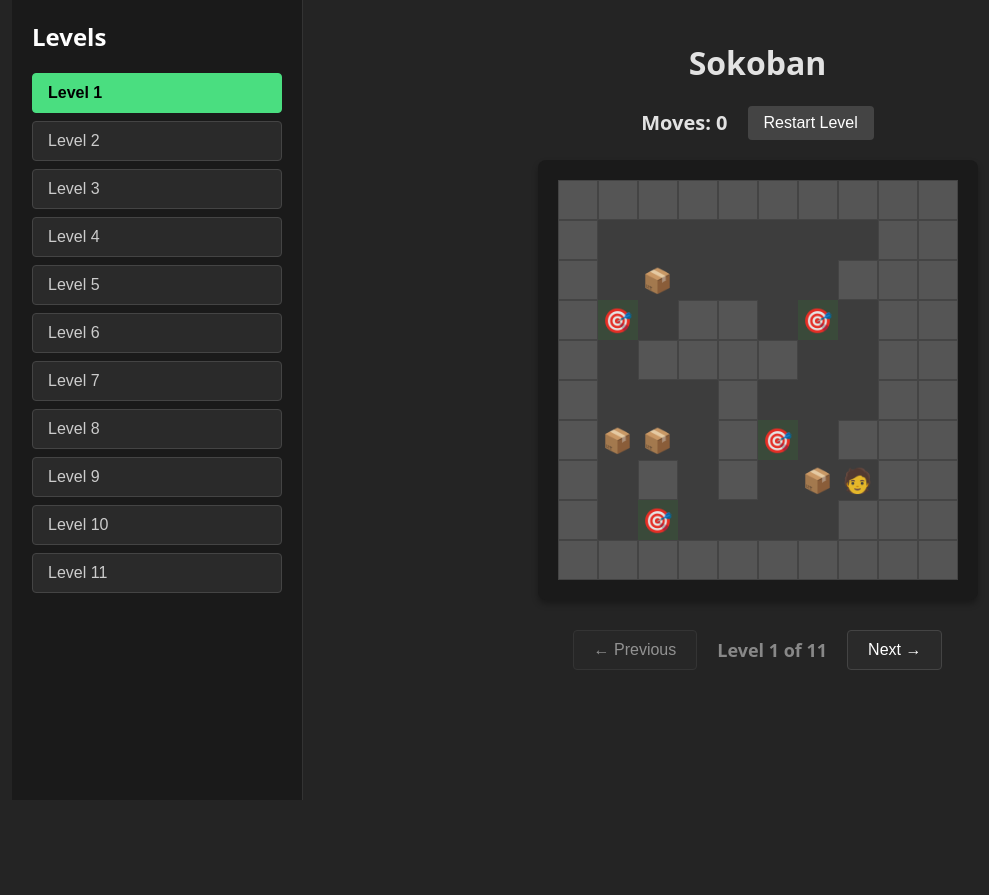
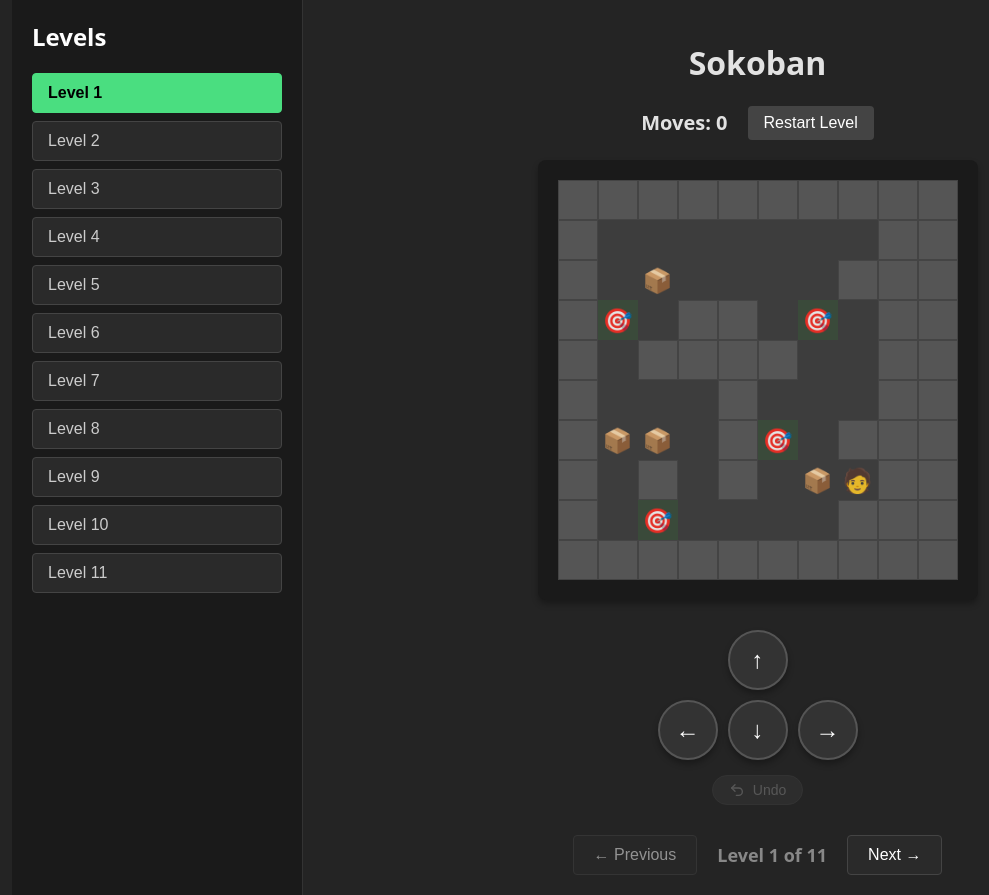
Before and after one commit to rdybarra/sokoban, a React (Vite) app: page / in a window 1280 px wide. Shown: the whole page, without its empty margins (28-1017 px from the left). Before the commit the page ends 800 px from the top, so only its background shows below. Built offline with nearby package versions, Linux system fonts and the light colour scheme.

Commit message:
fix: add arrows and undo

```diff
--- a/package.json
+++ b/package.json
@@ -10,6 +10,7 @@
     "preview": "vite preview"
   },
   "dependencies": {
+    "lucide-react": "^1.17.0",
     "react": "^19.2.6",
     "react-dom": "^19.2.6"
   },
--- a/src/App.css
+++ b/src/App.css
@@ -179,6 +179,74 @@
   margin-top: 30px;
 }
 
+.mobile-controls {
+  display: flex;
+  flex-direction: column;
+  align-items: center;
+  gap: 10px;
+  margin-top: 30px;
+}
+
+.mobile-controls-row {
+  display: flex;
+  gap: 10px;
+}
+
+.control-btn {
+  width: 60px;
+  height: 60px;
+  border-radius: 50%;
+  background-color: #333;
+  color: white;
+  border: 2px solid #555;
+  font-size: 24px;
+  display: flex;
+  align-items: center;
+  justify-content: center;
+  cursor: pointer;
+  user-select: none;
+  touch-action: manipulation;
+  transition: all 0.1s ease;
+  box-shadow: 0 4px 6px rgba(0, 0, 0, 0.3);
+}
+
+.control-btn:active {
+  background-color: #555;
+  transform: translateY(2px);
+  box-shadow: 0 1px 3px rgba(0, 0, 0, 0.3);
+}
+
+.undo-btn {
+  display: flex;
+  align-items: center;
+  gap: 8px;
+  margin-top: 5px;
+  background-color: #444;
+  color: #ccc;
+  border: 1px solid #555;
+  padding: 6px 16px;
+  border-radius: 20px; /* Pill shape */
+  font-size: 14px;
+  cursor: pointer;
+  transition: all 0.2s ease;
+  user-select: none;
+}
+
+.undo-btn:hover:not(:disabled) {
+  background-color: #555;
+  color: #fff;
+}
+
+.undo-btn:active:not(:disabled) {
+  background-color: #666;
+  transform: translateY(1px);
+}
+
+.undo-btn:disabled {
+  opacity: 0.3;
+  cursor: not-allowed;
+}
+
 .nav-btn {
   background-color: #2a2a2a;
   color: #fff;
--- a/src/App.jsx
+++ b/src/App.jsx
@@ -1,6 +1,7 @@
-import { useState, useEffect } from "react";
+import { useState, useEffect, useCallback } from "react";
 import "./App.css";
 import rawMaps from "./maps.txt?raw";
+import { Undo2 } from "lucide-react";
 
 const MAPS = rawMaps
   .split(/;\s*\d+\n/)
@@ -147,26 +148,30 @@ function getInitialGameState(mapIndex = 0) {
     }),
   );
 
-  return { level, boxes, player, moves: 0, mapIndex };
+  return { level, boxes, player, moves: 0, mapIndex, history: [] };
 }
 
 function App() {
   const [gameState, setGameState] = useState(() => getInitialGameState(0));
 
-  useEffect(() => {
-    const handleKeyDown = (e) => {
-      const keyMap = {
-        ArrowUp: { dx: 0, dy: -1 },
-        ArrowDown: { dx: 0, dy: 1 },
-        ArrowLeft: { dx: -1, dy: 0 },
-        ArrowRight: { dx: 1, dy: 0 },
+  const handleUndo = useCallback(() => {
+    setGameState((prev) => {
+      if (prev.history.length === 0) return prev;
+
+      const newHistory = [...prev.history];
+      const previousState = newHistory.pop();
+
+      return {
+        ...prev,
+        player: previousState.player,
+        boxes: previousState.boxes,
+        moves: previousState.moves,
+        history: newHistory,
       };
+    });
+  }, []);
 
-      const move = keyMap[e.key];
-      if (!move) return;
-
-      e.preventDefault(); // Prevent page scrolling
-
+  const handleMove = useCallback((move) => {
     setGameState((prev) => {
       if (prev.player.x === -1) return prev;
 
@@ -193,6 +198,13 @@ function App() {
       if (prev.level[ny][nx] === "#") {
         return prev;
       }
+
+      // Create snapshot of dynamic state to push onto history
+      const currentStateSnapshot = {
+        player: { ...prev.player },
+        boxes: prev.boxes.map((b) => ({ ...b })),
+        moves: prev.moves,
+      };
 
       // Check if there is a box at the target position
       const boxIndex = prev.boxes.findIndex((b) => b.x === nx && b.y === ny);
@@ -234,6 +246,7 @@ function App() {
           player: { x: nx, y: ny },
           boxes: newBoxes,
           moves: prev.moves + 1,
+          history: [...prev.history, currentStateSnapshot],
         };
       }
 
@@ -242,13 +255,30 @@ function App() {
         ...prev,
         player: { x: nx, y: ny },
         moves: prev.moves + 1,
+        history: [...prev.history, currentStateSnapshot],
       };
     });
+  }, []);
+
+  useEffect(() => {
+    const handleKeyDown = (e) => {
+      const keyMap = {
+        ArrowUp: { dx: 0, dy: -1 },
+        ArrowDown: { dx: 0, dy: 1 },
+        ArrowLeft: { dx: -1, dy: 0 },
+        ArrowRight: { dx: 1, dy: 0 },
+      };
+
+      const move = keyMap[e.key];
+      if (!move) return;
+
+      e.preventDefault(); // Prevent page scrolling
+      handleMove(move);
     };
 
     window.addEventListener("keydown", handleKeyDown);
     return () => window.removeEventListener("keydown", handleKeyDown);
-  }, []);
+  }, [handleMove]);
 
   // Derive the combined display board
   const displayBoard = gameState.level.map((row) => [...row]);
@@ -325,6 +355,46 @@ function App() {
           {isWon && <div className="win-message">🎉 You Win! 🎉</div>}
           <BoardRender board={displayBoard} />
 
+          <div className="mobile-controls">
+            <div className="mobile-controls-row">
+              <button
+                className="control-btn"
+                onClick={() => handleMove({ dx: 0, dy: -1 })}
+              >
+                ↑
+              </button>
+            </div>
+            <div className="mobile-controls-row">
+              <button
+                className="control-btn"
+                onClick={() => handleMove({ dx: -1, dy: 0 })}
+              >
+                ←
+              </button>
+              <button
+                className="control-btn"
+                onClick={() => handleMove({ dx: 0, dy: 1 })}
+              >
+                ↓
+              </button>
+              <button
+                className="control-btn"
+                onClick={() => handleMove({ dx: 1, dy: 0 })}
+              >
+                →
+              </button>
+            </div>
+
+            <button
+              className="undo-btn"
+              onClick={handleUndo}
+              disabled={gameState.history.length === 0 || isWon}
+            >
+              <Undo2 size={16} />
+              Undo
+            </button>
+          </div>
+
           <div className="nav-controls">
             <button
               className="nav-btn"
```
Also changed, not shown: 1 other file (tests, documents, lock files or other folders). Lines whose indentation alone changed are shown as unchanged.
